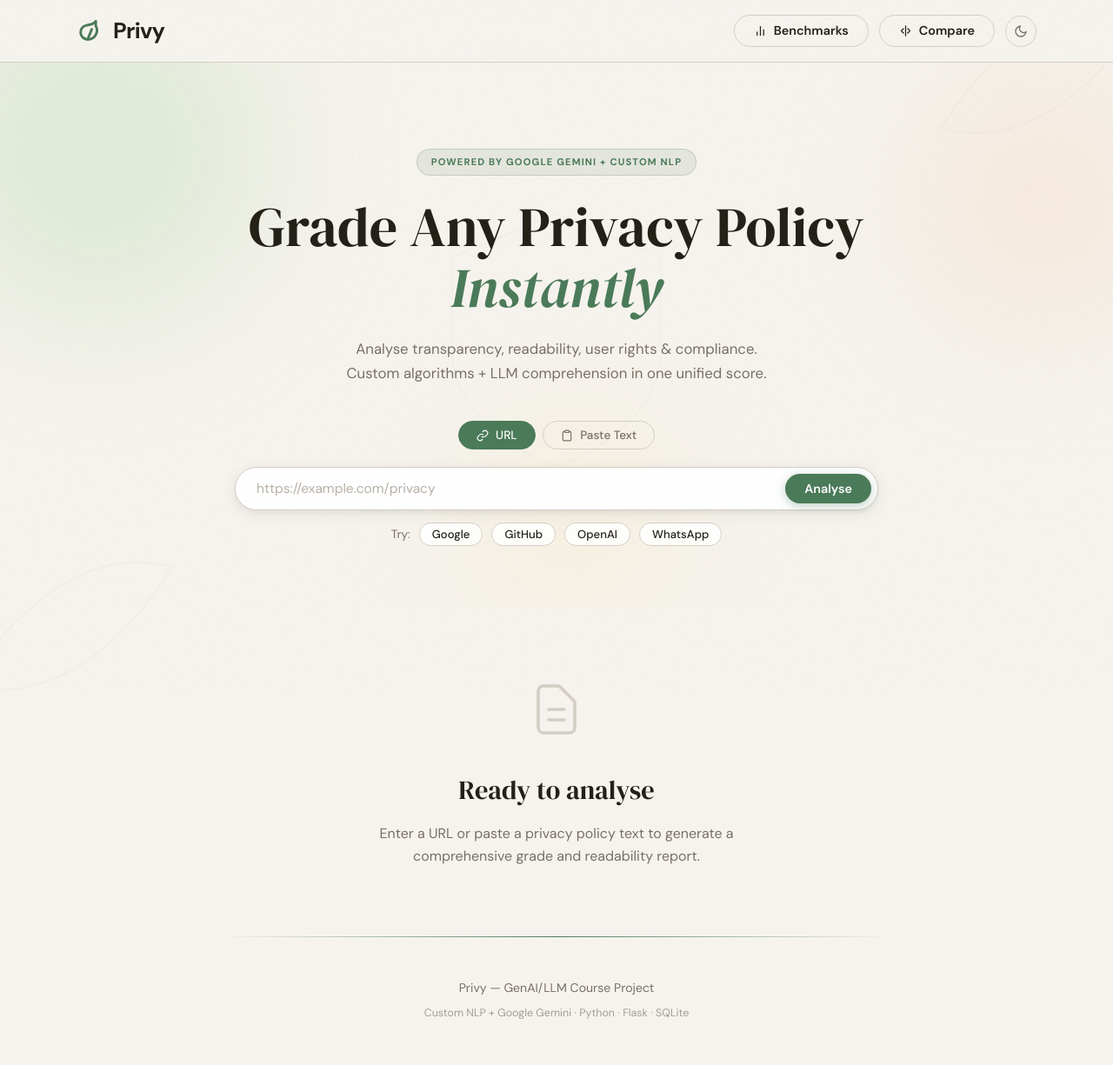
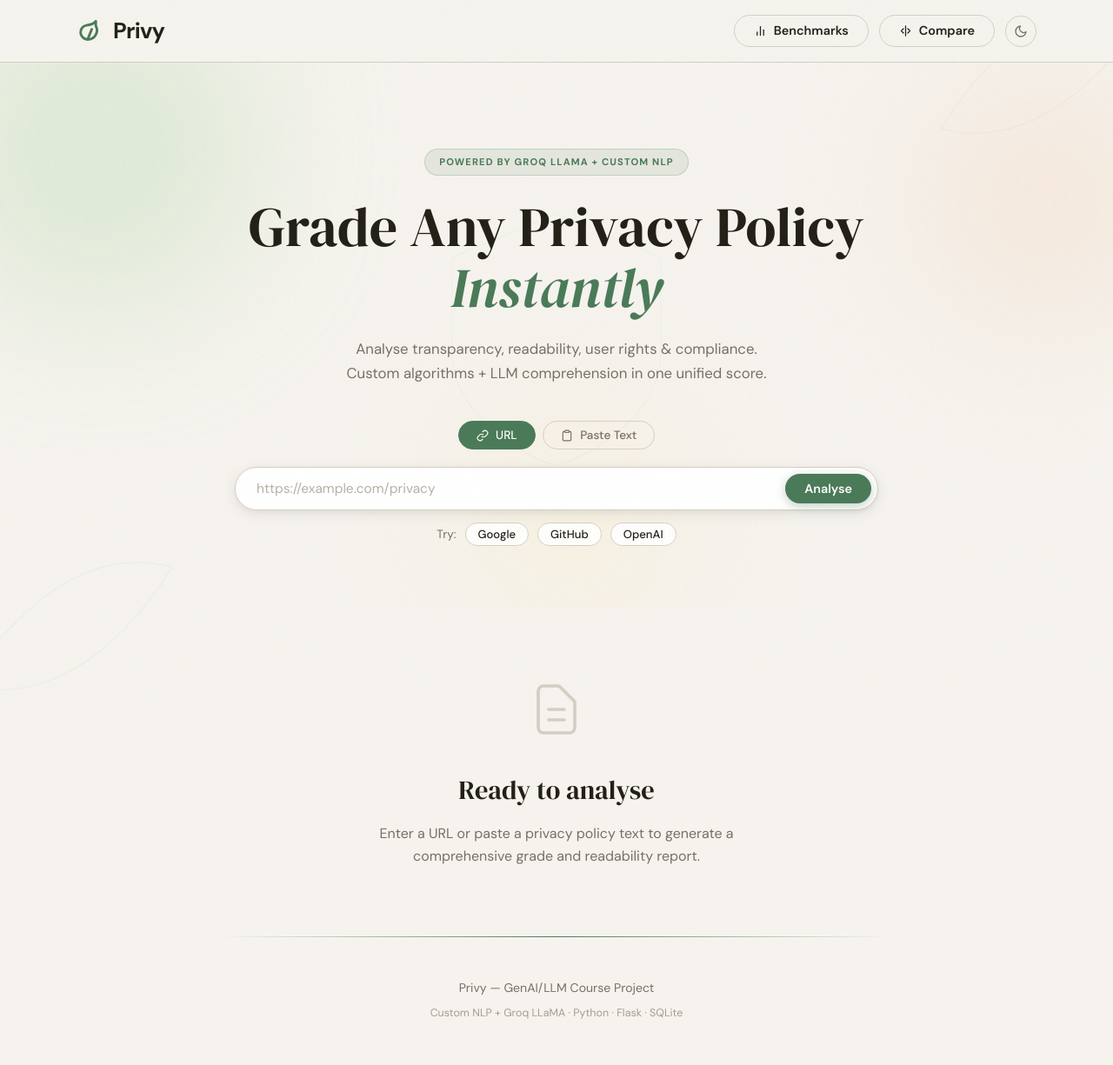
Before and after one commit to t-an-droid/privacy-policy-grader, a Flask app: page / in a window 1280 px wide. Shown: the whole page at 87% size. Run offline with Flask 3, Linux system fonts and the light colour scheme; data comes from the database, SQL or seed files in the repository.

Commit message:
Update index.html

```diff
--- a/frontend/templates/index.html
+++ b/frontend/templates/index.html
@@ -98,7 +98,7 @@
       </div>
     </div>
     <div class="hero-content">
-      <div class="hero-badge">Powered by Google Gemini + Custom NLP</div>
+      <div class="hero-badge">Powered by Groq LLaMA + Custom NLP</div>
       <h1 class="hero-title">Grade Any Privacy Policy<br /><span class="gradient-text">Instantly</span></h1>
       <p class="hero-subtitle">
         Analyse transparency, readability, user rights &amp; compliance.<br />
@@ -146,8 +146,6 @@
             data-url="https://docs.github.com/en/site-policy/privacy-policies/github-general-privacy-statement">GitHub</button>
           <button type="button" class="hint-btn"
             data-url="https://openai.com/policies/row-privacy-policy/">OpenAI</button>
-          <button type="button" class="hint-btn"
-            data-url="https://www.whatsapp.com/legal/terms-of-service">WhatsApp</button>
         </div>
       </form>
 
@@ -182,7 +180,7 @@
 
       {% if demo_mode %}
       <div class="demo-notice">
-        <strong>Demo Mode Active</strong> — Add your <code>GEMINI_API_KEY</code> to <code>.env</code> for live LLM
+        <strong>Demo Mode Active</strong> — Add your <code>GROQ_API_KEY</code> to <code>.env</code> for live LLM
         analysis.
       </div>
       {% endif %}
@@ -229,7 +227,7 @@
                 <line x1="12" y1="17" x2="12" y2="21" />
               </svg>
             </span>
-            <span>AI comprehension (Gemini)</span>
+            <span>AI comprehension (Groq LLaMA)</span>
           </div>
           <div class="step" id="step-grade">
             <span class="step-icon">
@@ -548,7 +546,7 @@
   <footer class="footer">
     <div class="container">
       <p>Privy &mdash; GenAI/LLM Course Project</p>
-      <p class="footer-sub">Custom NLP + Google Gemini &middot; Python &middot; Flask &middot; SQLite</p>
+      <p class="footer-sub">Custom NLP + Groq LLaMA &middot; Python &middot; Flask &middot; SQLite</p>
     </div>
   </footer>
 
```
